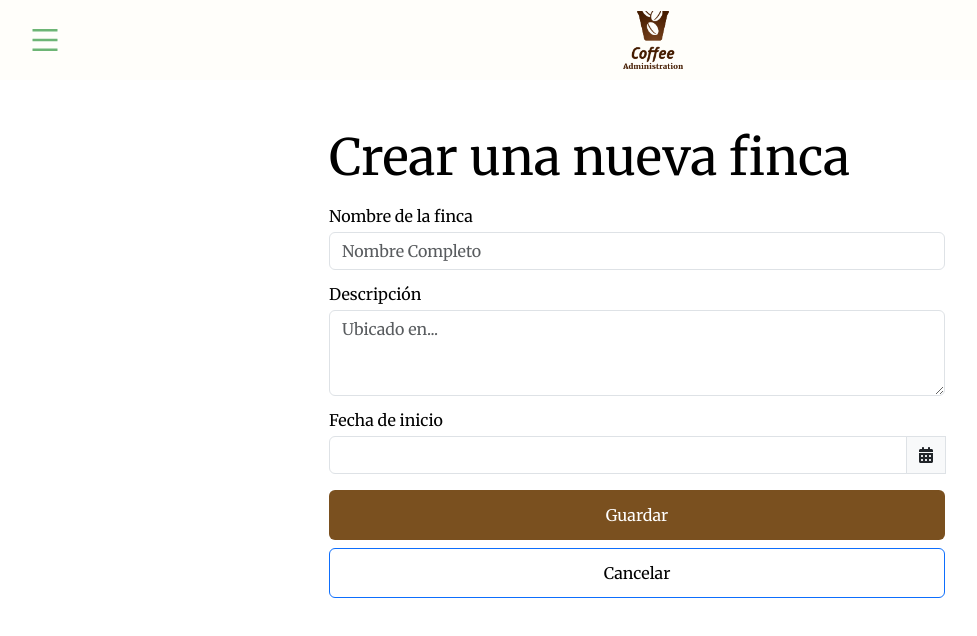
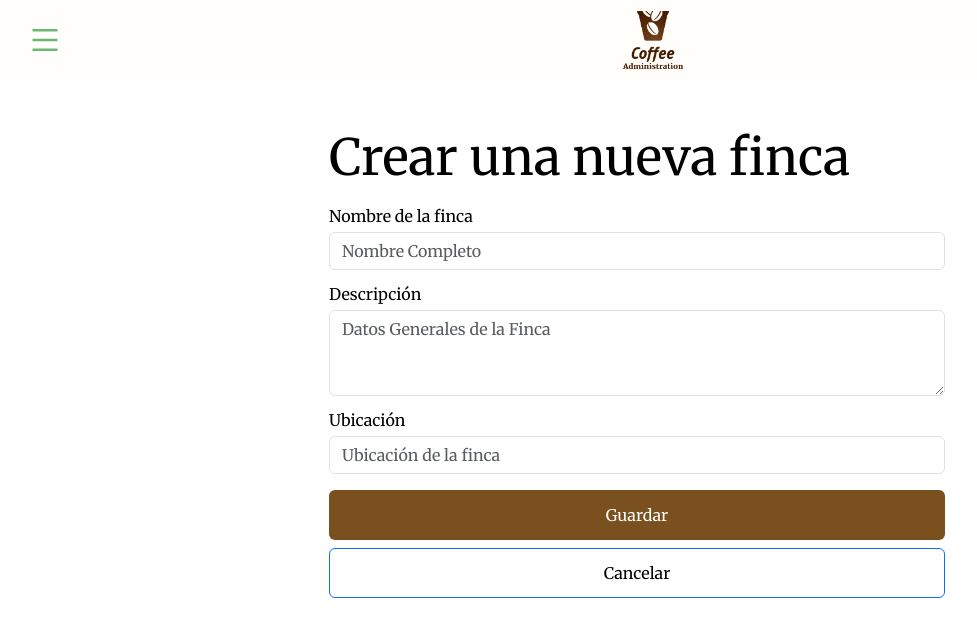
Before and after one commit to MariangelaNM/Coffee-Administration-UI, a React (Vite) app: page /farms in a window 1280 px wide. Shown: the top 636 px of the page, without its empty margins (3-980 px from the left). Built offline with nearby package versions, Linux system fonts and the light colour scheme.

Commit message:
Cambio fecha por ubicacion

```diff
--- a/package.json
+++ b/package.json
@@ -17,11 +17,12 @@
     "lottie-react": "^2.3.1",
     "react": "^18.2.0",
     "react-bootstrap": "^2.7.4",
+    "react-datepicker": "^4.16.0",
     "react-dom": "^18.2.0",
     "react-helmet-async": "^1.3.0",
     "react-i18next": "^12.2.0",
     "react-icons": "^4.10.1",
-    "react-icons": "^4.10.1",
+    "react-is": "^18.2.0",
     "react-router": "^6.8.2",
     "react-router-dom": "^5.2.0",
     "sass": "^1.63.6",
@@ -30,6 +31,7 @@
   "devDependencies": {
     "@types/node": "^18.14.6",
     "@types/react": "^18.0.37",
+    "@types/react-datepicker": "^4.11.2",
     "@types/react-dom": "^18.0.11",
     "@types/react-router-dom": "^5.1.7",
     "@types/styled-components": "^5.1.7",
@@ -48,6 +50,6 @@
     "eslint-plugin-react-refresh": "^0.3.4",
     "prettier": "^2.8.8",
     "typescript": "^5.0.2",
-    "vite": "^4.3.9"
+    "vite": "^4.4.4"
   }
 }
--- a/src/components/routes/FarmCreate.tsx
+++ b/src/components/routes/FarmCreate.tsx
@@ -1,24 +1,18 @@
-
-import React, { useState, useRef } from "react";
-import { Container, Form, Button, Alert, InputGroup } from "react-bootstrap";
-import DatePicker from "react-datepicker";
-import "react-datepicker/dist/react-datepicker.css";
+import React, { useState } from "react";
+import { Container, Form, Button, Alert } from "react-bootstrap";
 import styled from "styled-components";
 import { themes } from "../../styles/ColorStyles";
 import { H1 } from "../../styles/TextStyles";
-import { FontAwesomeIcon } from "@fortawesome/react-fontawesome";
-import { faCalendarAlt } from "@fortawesome/free-solid-svg-icons";
 
 const FarmCreate = () => {
   const [farmData, setFarmData] = useState({
     name: "",
     description: "",
-    startDate: null,
+    location: "",
   });
 
   const [submitStatus, setSubmitStatus] = useState("");
   const [isInteracted, setIsInteracted] = useState(false);
-  const datePickerRef = useRef(null);
 
   const handleSubmit = (e) => {
     e.preventDefault();
@@ -36,19 +30,11 @@ const FarmCreate = () => {
     setFarmData({ ...farmData, [name]: value });
   };
 
-  const handleDateChange = (date) => {
-    setFarmData({ ...farmData, startDate: date });
-  };
-
-  const handleDateIconClick = () => {
-    datePickerRef.current.setOpen(true);
-  };
-
   const isFormValid = () => {
     return (
       farmData.name.trim() === "" ||
       farmData.description.trim() === "" ||
-      farmData.startDate === null
+      farmData.location.trim() === ""
     );
   };
 
@@ -80,7 +66,7 @@ const FarmCreate = () => {
             as="textarea"
             rows={3}
             name="description"
-            placeholder="Ubicado en..."
+            placeholder="Datos Generales de la Finca"
             value={farmData.description}
             onChange={handleInputChange}
             required
@@ -93,35 +79,20 @@ const FarmCreate = () => {
           </Form.Control.Feedback>
         </Form.Group>
 
-        <Form.Group className="mb-3" controlId="formStartDate">
-          <Form.Label>Fecha de inicio</Form.Label>
-          <InputGroup>
-            <Form.Control
-              type="text"
-              value={
-                farmData.startDate
-                  ? farmData.startDate.toLocaleDateString()
-                  : ""
-              }
-              readOnly
-              onClick={handleDateIconClick}
-              required
-              isInvalid={isInteracted && farmData.startDate === null}
-            />
-            <InputGroup.Text onClick={handleDateIconClick}>
-              <FontAwesomeIcon icon={faCalendarAlt} />
-            </InputGroup.Text>
-            <DatePicker
-              selected={farmData.startDate}
-              onChange={handleDateChange}
-              dateFormat="dd/MM/yyyy"
-              className="form-control d-none"
-              ref={datePickerRef}
-            />
-          </InputGroup>
+        <Form.Group className="mb-3" controlId="formLocation">
+          <Form.Label>Ubicación</Form.Label>
+          <Form.Control
+            type="text"
+            name="location"
+            placeholder="Ubicación de la finca"
+            value={farmData.location}
+            onChange={handleInputChange}
+            required
+            isInvalid={isInteracted && farmData.location.trim() === ""}
+          />
           <Form.Control.Feedback type="invalid">
-            {isInteracted && farmData.startDate === null && (
-              <span>La fecha de inicio es obligatoria</span>
+            {isInteracted && farmData.location.trim() === "" && (
+              <span>La ubicación es obligatoria</span>
             )}
           </Form.Control.Feedback>
         </Form.Group>
--- a/src/components/routes/UserRegister.tsx
+++ b/src/components/routes/UserRegister.tsx
@@ -230,7 +230,7 @@ const UserRegister = () => {
         </Form.Group>
 
         <div className="d-grid gap-2">
-          <Button variant="primary" className="custombtn-primary" onClick={()=>create()}>
+          <Button variant="primary" className="custombtn-primary no-active-style" onClick={()=>create()}>
             Registrar
           </Button>
 
```
Also changed, not shown: 1 other file (tests, documents, lock files or other folders).
